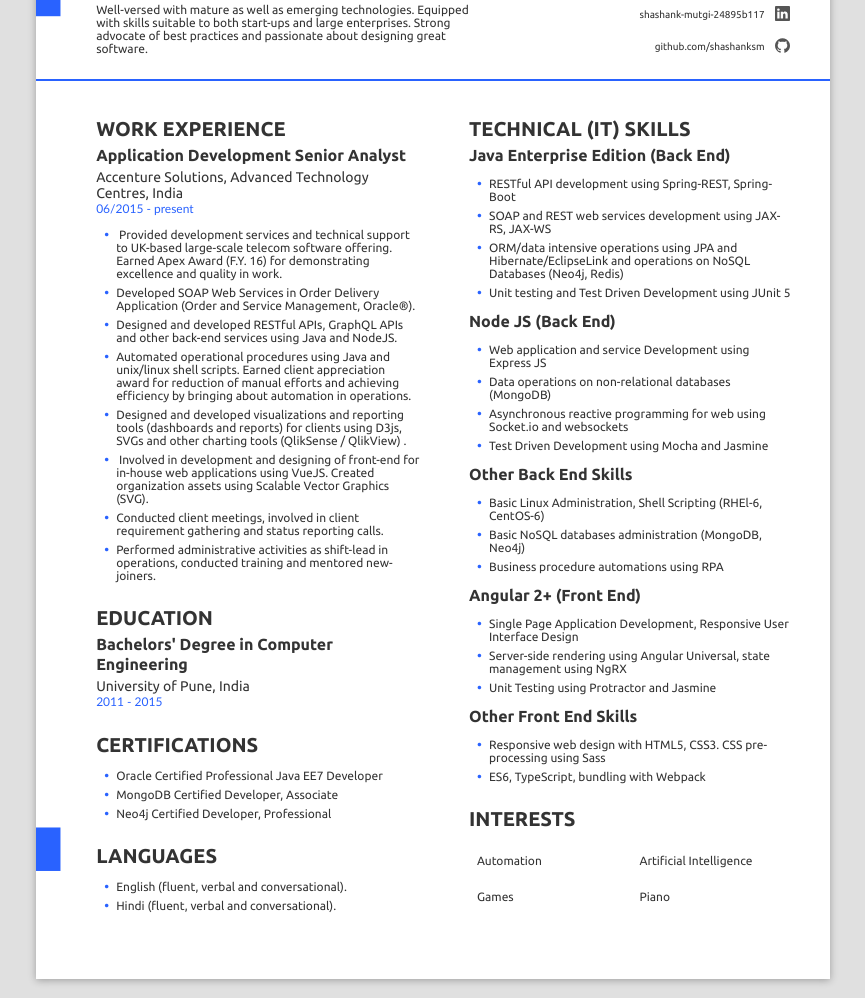
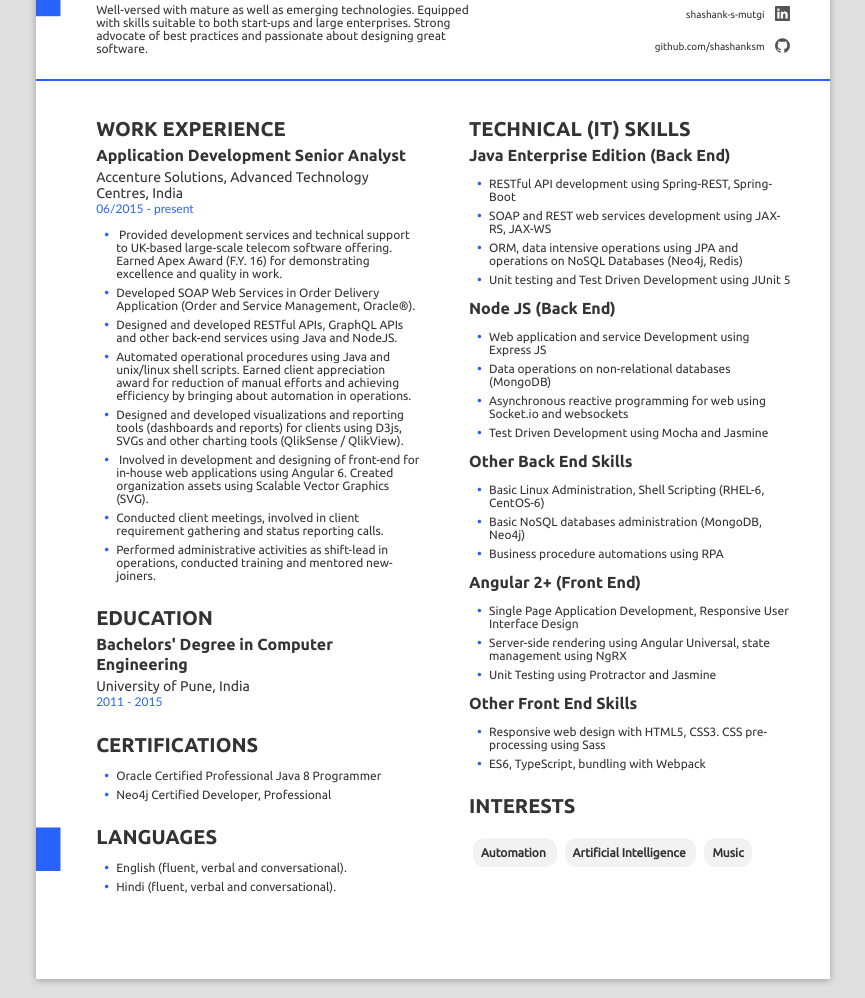
Before and after one commit to shashanksm/resume-markup, a website: page index.html in a window 1280 px wide. Shown: the part 159-1157 px from the top of the page, without its empty margins (207-1072 px from the left). Drawn offline with Linux system fonts and the light colour scheme; a web font is replaced by a local one.

Commit message:
few edits

```diff
--- a/css/resume.css
+++ b/css/resume.css
@@ -202,9 +202,24 @@ ul li::before {
 }
 
 .little-grid .grid-item {
-  line-height: 20px;
+  /* line-height: 20px; */
   padding: 8px;
+
 }
+
+.interests-item {
+  padding: 8px;
+  background-color: #f2f2f3;
+
+  font-weight: bold;
+  border-radius: 12px;
+  margin: 4px;
+}
+.interests-section {
+  display: inline-block;
+  margin-top: 24px;
+}
+
 
 .interests {
   margin-top: 24px;
--- a/index.html
+++ b/index.html
@@ -5,7 +5,7 @@
 	<meta charset="UTF-8">
 	<meta name="viewport" content="width=device-width, initial-scale=1.0">
 	<meta http-equiv="X-UA-Compatible" content="ie=edge">
-	<title>Name - Resume</title>
+	<title>Shashank Mutgi - Resume</title>
 	<link rel="stylesheet" href="/css/paper.css">
 	<link rel="stylesheet" href="/css/resume.css">
 </head>
@@ -52,7 +52,7 @@
 						</span>
 					</div>
 					<div class="linkedin">
-						<span class="value">shashank-mutgi-24895b117</span>
+						<span class="value">shashank-s-mutgi</span>
 						<span class="icon">
 							<img src="/img/002-linkedin-logo.svg" width="15px" alt="" srcset="">
 						</span>
@@ -84,8 +84,8 @@
 					<div class="work-eperience-unordered-list">
 						<ul>
 							<li class="work-experience-points">
-								Provided development services and technical support to UK-based large-scale telecom software offering.
-								Earned Apex Award (F.Y. 16) for demonstrating excellence and quality in work.
+								Provided development services and technical support to UK-based large-scale telecom
+								software offering. Earned Apex Award (F.Y. 16) for demonstrating excellence and quality in work.
 							</li>
 							<li class="work-experience-points">Developed SOAP Web Services in Order Delivery
 								Application (Order and Service Management, Oracle&reg;).</li>
@@ -94,15 +94,16 @@
 								back-end services using Java and NodeJS.
 							</li>
 							<li class="work-experience-points">Automated operational procedures using Java and
-								unix/linux shell scripts. Earned client appreciation award for reduction of manual efforts and achieving efficiency by bringing about automation in operations.</li>
+								unix/linux shell scripts. Earned client appreciation award for reduction of manual
+								efforts and achieving efficiency by bringing about automation in operations.</li>
 
 							<li class="work-experience-points">Designed and developed visualizations and reporting
-									tools (dashboards and reports) for clients using D3js, SVGs and other charting tools
-									(QlikSense
-									/ QlikView) .</li>
+								tools (dashboards and reports) for clients using D3js, SVGs and other charting tools
+								(QlikSense
+								/ QlikView).</li>
 							<li class="work-experience-points">
 								Involved in development and designing of front-end for in-house web applications using
-								VueJS. Created organization assets using Scalable Vector Graphics (SVG).
+								Angular 6. Created organization assets using Scalable Vector Graphics (SVG).
 							</li>
 
 
@@ -126,8 +127,8 @@
 				<div class="certifications">
 					<div class="section-title">CERTIFICATIONS</div>
 					<ul>
-						<li class="work-experience-points">Oracle Certified Professional Java EE7 Developer</li>
-						<li class="work-experience-points">MongoDB Certified Developer, Associate</li>
+						<li class="work-experience-points">Oracle Certified Professional Java 8 Programmer</li>
+						<!-- <li class="work-experience-points">MongoDB Certified Developer, Associate</li> -->
 						<li class="work-experience-points">Neo4j Certified Developer, Professional</li>
 					</ul>
 				</div>
@@ -148,10 +149,13 @@
 						<div class="skill-group-name">Java Enterprise Edition (Back End)</div>
 						<div class="skills">
 							<ul>
-								<li class="work-experience-points">RESTful API development using Spring-REST, Spring-Boot</li>
-								<li class="work-experience-points">SOAP and REST web services development using JAX-RS, JAX-WS</li>
-								<li class="work-experience-points">ORM/data intensive operations using JPA and Hibernate/EclipseLink and operations on NoSQL Databases (Neo4j, Redis)</li>
-								<li class="work-experience-points">Unit testing and Test Driven Development using JUnit 5</li>
+								<li class="work-experience-points">RESTful API development using Spring-REST,
+									Spring-Boot</li>
+								<li class="work-experience-points">SOAP and REST web services development using JAX-RS,
+									JAX-WS</li>
+								<li class="work-experience-points">ORM, data intensive operations using JPA and operations on NoSQL Databases (Neo4j, Redis)</li>
+								<li class="work-experience-points">Unit testing and Test Driven Development using JUnit
+									5</li>
 							</ul>
 						</div>
 					</div>
@@ -159,9 +163,12 @@
 						<div class="skill-group-name">Node JS (Back End)</div>
 						<div class="skills">
 							<ul>
-								<li class="work-experience-points">Web application and service Development using Express JS</li>
-								<li class="work-experience-points">Data operations on non-relational databases (MongoDB)</li>
-								<li class="work-experience-points">Asynchronous reactive programming for web using Socket.io and websockets</li>
+								<li class="work-experience-points">Web application and service Development using Express
+									JS</li>
+								<li class="work-experience-points">Data operations on non-relational databases (MongoDB)
+								</li>
+								<li class="work-experience-points">Asynchronous reactive programming for web using
+									Socket.io and websockets</li>
 								<li class="work-experience-points">Test Driven Development using Mocha and Jasmine</li>
 							</ul>
 						</div>
@@ -170,8 +177,10 @@
 						<div class="skill-group-name">Other Back End Skills</div>
 						<div class="skills">
 							<ul>
-								<li class="work-experience-points">Basic Linux Administration, Shell Scripting (RHEl-6, CentOS-6)</li>
-								<li class="work-experience-points">Basic NoSQL databases administration (MongoDB, Neo4j)</li>
+								<li class="work-experience-points">Basic Linux Administration, Shell Scripting (RHEL-6,
+									CentOS-6)</li>
+								<li class="work-experience-points">Basic NoSQL databases administration (MongoDB, Neo4j)
+								</li>
 								<li class="work-experience-points">Business procedure automations using RPA</li>
 							</ul>
 						</div>
@@ -180,8 +189,10 @@
 						<div class="skill-group-name">Angular 2+ (Front End)</div>
 						<div class="skills">
 							<ul>
-								<li class="work-experience-points">Single Page Application Development, Responsive User Interface Design</li>
-								<li class="work-experience-points">Server-side rendering using Angular Universal, state management using NgRX</li>
+								<li class="work-experience-points">Single Page Application Development, Responsive User
+									Interface Design</li>
+								<li class="work-experience-points">Server-side rendering using Angular Universal, state
+									management using NgRX</li>
 								<li class="work-experience-points">Unit Testing using Protractor and Jasmine</li>
 							</ul>
 						</div>
@@ -190,7 +201,8 @@
 						<div class="skill-group-name">Other Front End Skills</div>
 						<div class="skills">
 							<ul>
-								<li class="work-experience-points">Responsive web design with HTML5, CSS3. CSS pre-processing using Sass</li>
+								<li class="work-experience-points">Responsive web design with HTML5, CSS3. CSS
+									pre-processing using Sass</li>
 								<li class="work-experience-points">ES6, TypeScript, bundling with Webpack</li>
 							</ul>
 						</div>
@@ -198,22 +210,22 @@
 				</div>
 				<div class="interests">
 					<div class="section-title">INTERESTS</div>
-					<div class="little-grid">
-						<div class="grid-item">
+					<div class="interests-section">
+						<span class="interests-item">
 							Automation
-						</div>
-						<div class="grid-item">
+						</span>
+						<span class="interests-item">
 							Artificial Intelligence
-						</div>
-						<div class="grid-item">
-							Games
-						</div>
-						<div class="grid-item">
-							Piano
-						</div>
+						</span>
+						<span class="interests-item">
+							Music
+						</span>
+
 					</div>
+
 				</div>
 			</div>
+		</div>
 
 
 
```
Also changed, not shown: img/machinery.svg (added).
